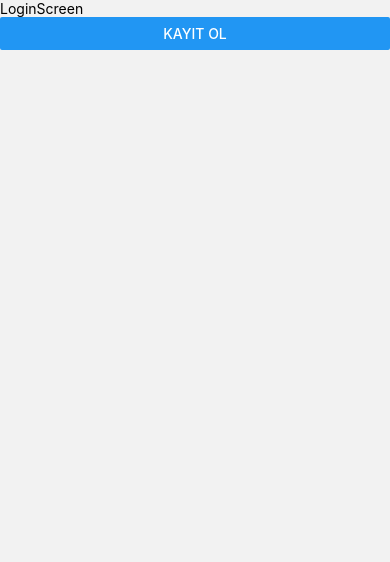
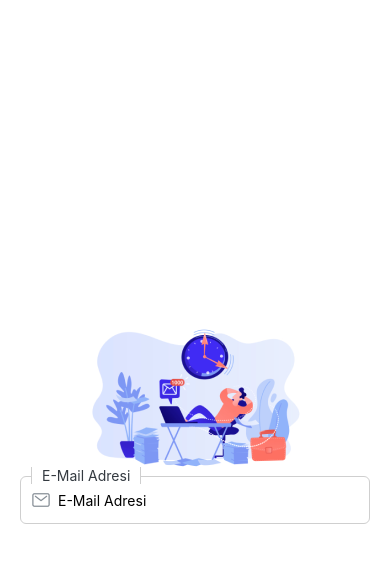
Before and after one commit to Kocayamak/modern-mobile-todo-list, a React Native app: screen /Login in a window 390 px wide. Shown: the top 562 px of the page. Built offline with nearby package versions, Linux system fonts and the light colour scheme.

Commit message:
login sayfasına başlandı

```diff
--- /dev/null
+++ b/src/components/auth/Login.jsx
@@ -0,0 +1,17 @@
+import { Text, View, Image } from 'react-native'
+import React from 'react'
+import Input from '../shared/Input'
+
+export default function Login() {
+  return (
+    <View className="flex-1 items-center justify-center bg-white px-5">
+        <View>
+            <Image source={require("../../../assets/images/auth-logo.png")} />
+        </View>
+
+        <View className="w-full">
+            <Input />
+        </View>
+    </View>
+  )
+}
--- /dev/null
+++ b/src/components/auth/Register.jsx
@@ -0,0 +1,10 @@
+import { Text, View } from 'react-native'
+import React from 'react'
+
+export default function Register() {
+  return (
+    <View>
+      <Text>Register</Text>
+    </View>
+  )
+}
--- /dev/null
+++ b/src/components/shared/Input.jsx
@@ -0,0 +1,15 @@
+import { Text, View, TextInput } from "react-native";
+import React from "react";
+import { Ionicons } from "@expo/vector-icons";
+
+export default function Input() {
+  return (
+    <View className="w-full h-12 rounded-[6px] border-[1px] border-border bg-white relative">
+      <View className="absolute left-[10px] top-[12px]">
+        <Ionicons name="mail-outline" size={20} color="#868E96" />
+      </View>
+      <TextInput className="h-full px-[37px]" placeholder="E-Mail Adresi" />
+      <Text className="text-primary absolute top-[-10px] left-[10px] bg-white px-[10px] border-l-[1px] border-r-[1px] border-border">E-Mail Adresi</Text>
+    </View>
+  );
+}
--- a/src/screen/LoginScreen.jsx
+++ b/src/screen/LoginScreen.jsx
@@ -1,11 +1,9 @@
 import { Button, Text, View } from 'react-native'
 import React from 'react'
+import Login from '../components/auth/Login'
 
 export default function LoginScreen({navigation}) {
   return (
-    <View>
-      <Text>LoginScreen</Text>
-      <Button title='Kayıt Ol' onPress={() => navigation.navigate("Register")}/>
-    </View>
+    <Login />
   )
 }
--- a/tailwind.config.js
+++ b/tailwind.config.js
@@ -1,8 +1,15 @@
 /** @type {import('tailwindcss').Config} */
 module.exports = {
-  content: ["./App.{js,jsx,ts,tsx}", "./src/screen/**/*.{js,jsx,ts,tsx}"],
+  content: ["./App.{js,jsx,ts,tsx}", "./src/**/*.{js,jsx,ts,tsx}"],
   theme: {
-    extend: {},
+    extend: {
+      colors : {
+        'primary' : "#343A40",
+        'secondary' : "#868E96",
+        'main' : "#3B5BDB",
+        'border' : "#cfcfcf",
+      }
+    },
   },
   plugins: [],
 }
```
Also changed, not shown: assets/images/auth-logo.png (added).
